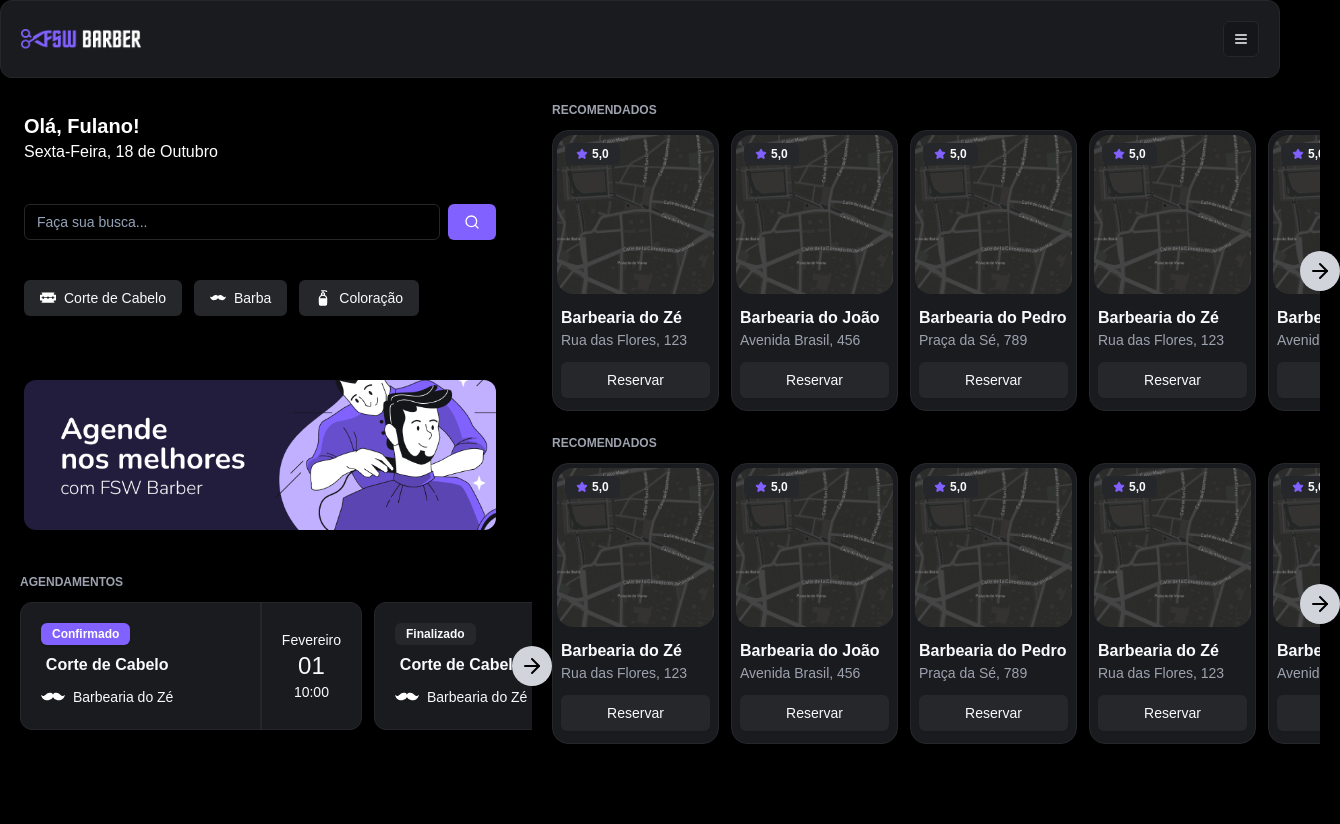
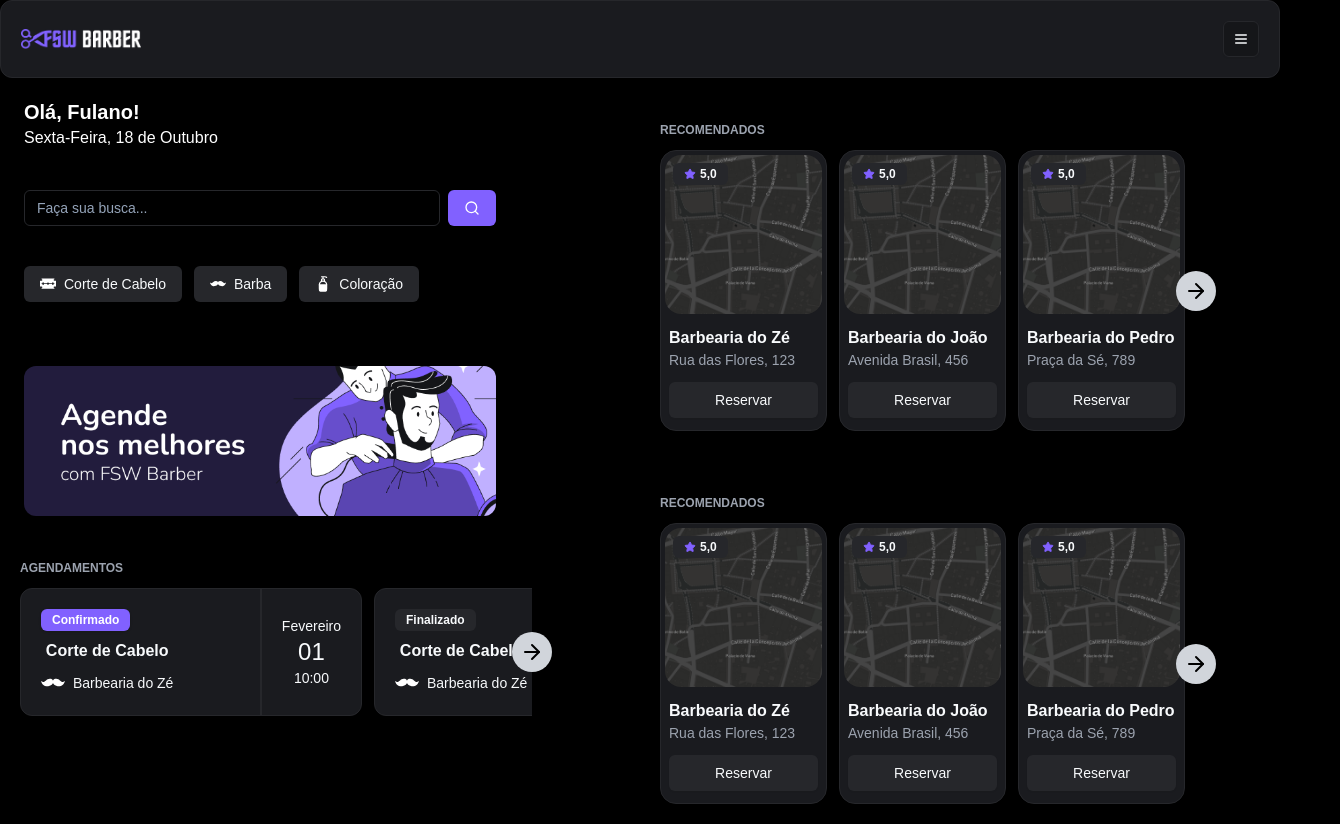
Before and after one commit to gumiranda/nextjs, a Next.js app: page /belezix/home in a window 1280 px wide. Shown: the whole page, 1340 px wide, since content can reach past the window. Before the commit the page ends 800 px from the top, so only its background shows below. Built offline with nearby package versions, Linux system fonts and the light colour scheme.

Commit message:
Refatorar largura dos itens no componente ScrollWrapper e ListBooking

```diff
--- a/src/app/(slices)/belezix/_components/organisms/recommended-list.tsx
+++ b/src/app/(slices)/belezix/_components/organisms/recommended-list.tsx
@@ -3,7 +3,7 @@ import { ScrollWrapper } from "../molecules/scroll-wrapper";
 
 export const RecommendedList = () => {
   return (
-    <div className="flex flex-col lg:max-w-3xl">
+    <div className="flex flex-col lg:max-w-xl 2xl:max-w-4xl p-5">
       <h2 className="mb-3 mt-6 text-xs font-bold uppercase text-gray-400">
         Recomendados
       </h2>
--- a/src/app/(slices)/belezix/home/page.tsx
+++ b/src/app/(slices)/belezix/home/page.tsx
@@ -7,7 +7,7 @@ export default function Home() {
   return (
     <div>
       <Header />
-      <div className="flex flex-col xl:flex-row items-center xl:justify-around">
+      <div className="flex flex-col xl:flex-row xl:justify-around">
         <div className="w-full">
           <SubHeader />
           <ListBooking />
```
